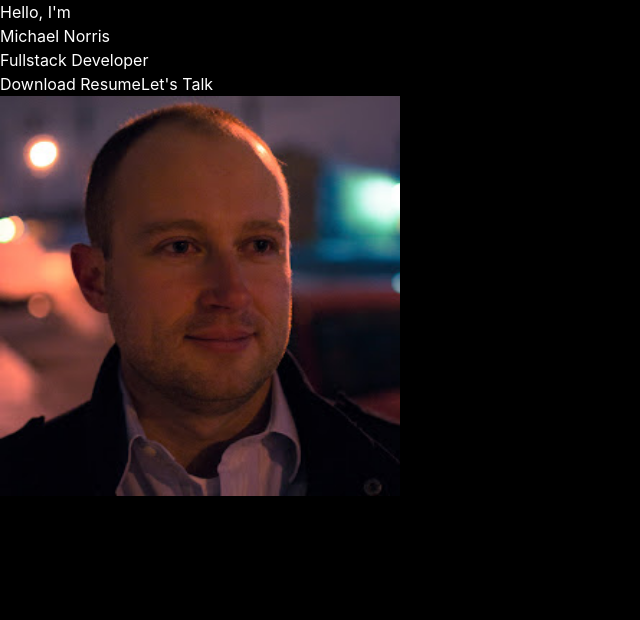
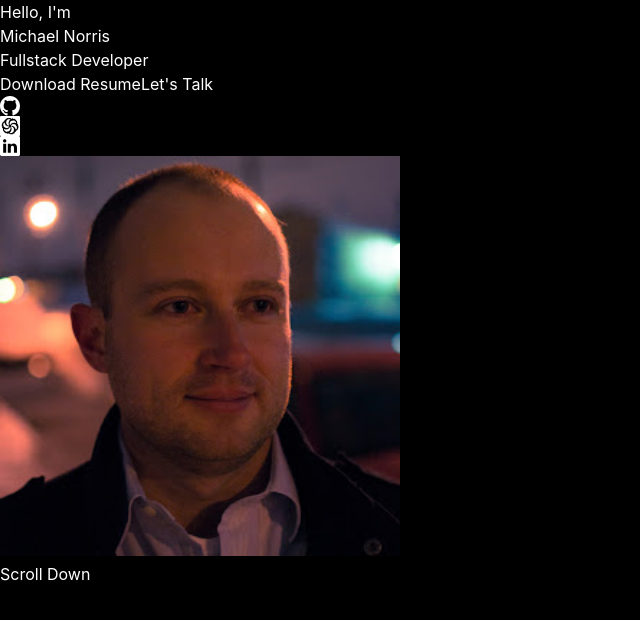
Before and after one commit to Norrismi/portfolio22, a Next.js app: page / in a window 1280 px wide. Shown: the top 620 px of the page, without its empty margins (0-640 px from the left). Built offline with nearby package versions, Linux system fonts and the light colour scheme.

Commit message:
header and intro styled

```diff
--- a/Components/Header.js
+++ b/Components/Header.js
@@ -1,6 +1,7 @@
 import React from 'react'
 import Chuck from '../Assets/Chuck.jpg'
 import Image from 'next/image'
+import HeaderSocials from './HeaderSocials'
 
 
 function Header() {
@@ -9,6 +10,8 @@ function Header() {
 
 
 
+
+    <div>
 
       <div className='flex flex-col mt-20'>
         <div className='m-auto text-center'>
@@ -23,8 +26,22 @@ function Header() {
             <button className='btn rounded bg-sky-500 font-light p-3 mx-4 '>{`Let's Talk`}</button>
           </div>
 
+        </div>
+      </div>
 
-        <div className='lg:mt-20'>
+
+
+
+      <div className='grid grid-cols-3 mt-20 '>
+
+
+
+        <div className='flex items-end mx-auto m:p-15 lg:p-10'>
+          <HeaderSocials />
+        </div>
+
+        <div className='mx-auto'>
+
           <Image
             className='rounded-t-full'
             src={Chuck}
@@ -32,10 +49,22 @@ function Header() {
             width={400}
             height={400}
           />
+
+        </div>
+
+        <div className=' text-sky-500 flex items-center justify-end rotate-90 m:p-15 lg:p-10  xl:p-28   ' >
+
+          Scroll Down
         </div>
 
 
+
       </div>
+
+
+
+
+
     </div>
 
 
--- /dev/null
+++ b/Components/HeaderSocials.js
@@ -0,0 +1,30 @@
+import React from 'react'
+import Link from 'next/link'
+import { BsLinkedin } from 'react-icons/bs'
+import { BsGithub } from 'react-icons/bs'
+import { SiCodewars } from 'react-icons/si'
+
+function HeaderSocials() {
+    return (
+        <div >
+            <Link
+                href='https://github.com/Norrismi' passHref >
+                <a className=' text-sky-500 m-1 hover:text-white' target="_blank"><BsGithub size={20}  /></a>
+            </Link>
+
+            <Link
+                href='https://www.codewars.com/users/Norrismi'>
+                <a className=' text-sky-500 m-1 hover:text-white' target="_blank"><SiCodewars size={20} /></a>
+            </Link>
+
+            <Link
+                href='https://www.linkedin.com/in/michael-david-norris/'>
+                <a className=' text-sky-500 hover:text-white' target="_blank"><BsLinkedin size={20} /></a>
+            </Link>
+
+
+        </div>
+    )
+}
+
+export default HeaderSocials
--- a/package.json
+++ b/package.json
@@ -11,7 +11,8 @@
   "dependencies": {
     "next": "12.1.0",
     "react": "17.0.2",
-    "react-dom": "17.0.2"
+    "react-dom": "17.0.2",
+    "react-icons": "^4.3.1"
   },
   "devDependencies": {
     "autoprefixer": "^10.4.2",
```
Also changed, not shown: 1 other file (tests, documents, lock files or other folders). Lines whose indentation alone changed are shown as unchanged.
